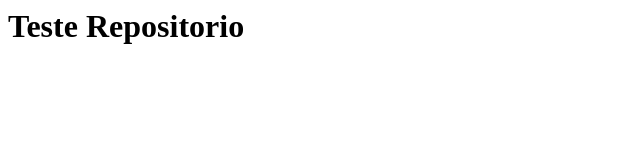
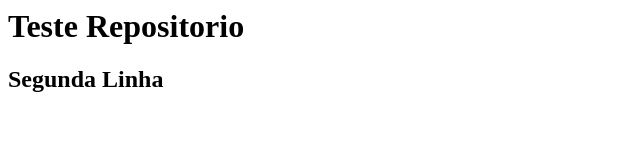
Before and after one commit to adrianodou/git-fundamentos, a plain HTML site: page index.html in a window 1280 px wide. Shown: the whole page, without its empty margins (0-640 px from the left). Drawn offline with Linux system fonts and the light colour scheme.

Commit message:
Inserindo segundo título Site 02

```diff
--- a/index.html
+++ b/index.html
@@ -1 +1,2 @@
 <h1> Teste Repositorio </h1>
+<h2> Segunda Linha </h2>
```
